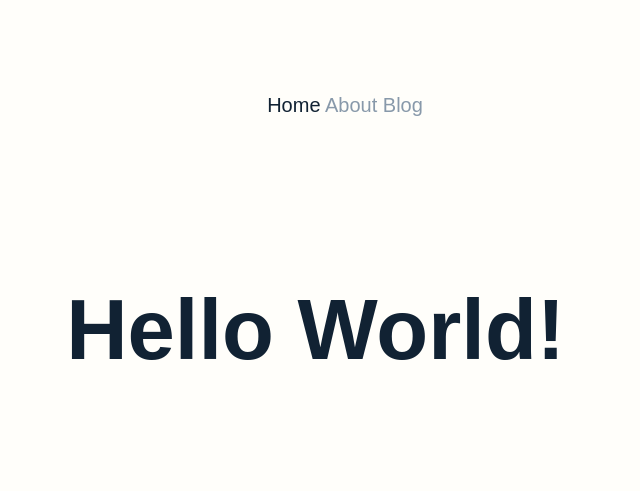
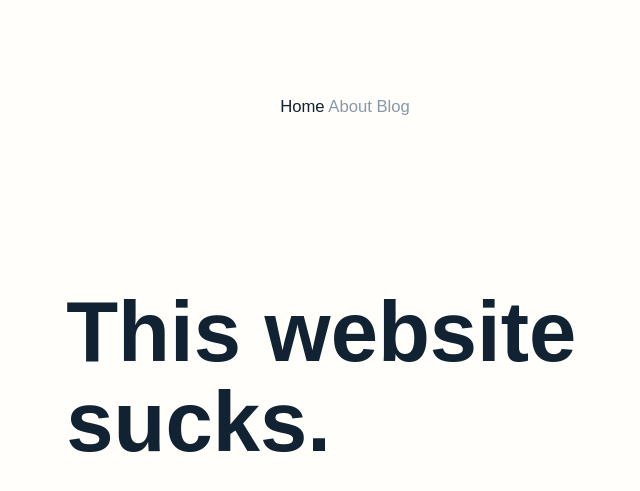
Before and after one commit to bernardini687/website, a Jekyll site: the page built from index.html, in a window 1280 px wide. Shown: the top 491 px of the page, without its empty margins (295-935 px from the left). Built offline with Jekyll 4.4.1, drawn with Linux system fonts in a browser that asks for light colours.

Commit message:
Fine tune links hovering

```diff
--- a/_includes/navigation.html
+++ b/_includes/navigation.html
@@ -1,9 +1,11 @@
 <nav>
   {% for item in site.data.navigation %}
-    <a href="{{ item.link }}"
-      {% if page.url == item.link %}
-        class="color-dark"
-      {% endif %}>
-      {{ item.name }}</a>
+    <small>
+      <a href="{{ item.link }}"
+        {% if page.url == item.link %}
+          class="color-dark"
+        {% endif %}>
+        {{ item.name }}</a>
+    </small>
   {% endfor %}
 </nav>
--- a/_layouts/default.html
+++ b/_layouts/default.html
@@ -2,7 +2,7 @@
 <html>
   <head>
     <meta charset="utf-8">
-    <title>{{ page.title }}</title>
+    <title>{{ page.title }} | thiswebsitesucks</title>
     <link rel="stylesheet" href="/assets/css/styles.css">
   </head>
   <body>
--- a/_sass/main.scss
+++ b/_sass/main.scss
@@ -18,7 +18,7 @@
   text-decoration: none;
   color: #89a;
   &:hover {
-    color: #abc;
+    color: #123;
   }
 }
 
--- a/about.html
+++ b/about.html
@@ -1,4 +1,4 @@
 ---
 title: About
 ---
-<h1>It's to reduce the carbon footprint!</h1>
+<h1>But it should have a light carbon footprint.</h1>
--- a/blog.html
+++ b/blog.html
@@ -1,6 +1,7 @@
 ---
 title: Blog
 ---
+<h1>Don't judge a book by its cover, mkay?</h1>
 <ul>
   {% for post in site.posts %}
     <li>
--- a/index.html
+++ b/index.html
@@ -1,4 +1,4 @@
 ---
-title: oscarlog
+title: Home
 ---
-<h1>{{ "Hello World!" }}</h1>
+<h1>This website sucks.</h1>
```
Also changed, not shown: 5 other files.
